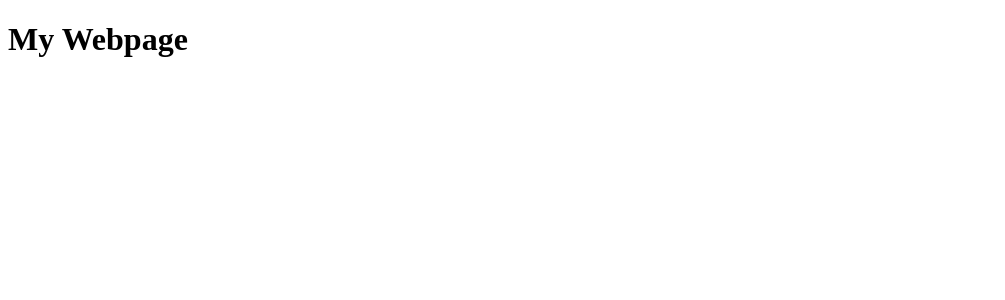
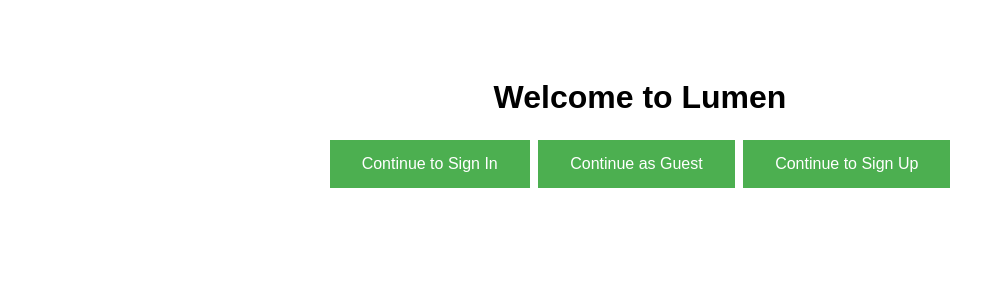
Before and after one commit to nadir-tabouni/Lumen, a Flask app: page / in a window 1280 px wide. Shown: the top 300 px of the page, without its empty margins (0-1005 px from the left). Run offline with Flask 3, Linux system fonts and the light colour scheme.

Commit message:
extend of the index site and extend of the requirements.txt

```diff
--- a/requirements.txt
+++ b/requirements.txt
@@ -1,3 +1,4 @@
 Flask~=3.0.3
 click~=8.1.7
 fastapi~=0.110.1
+Flask-SQLAlchemy==3.0.0
--- /dev/null
+++ b/static/styles.css
@@ -0,0 +1,33 @@
+/* static/styles.css */
+body {
+    font-family: Arial, sans-serif;
+    text-align: center;
+    padding-top: 50px;
+}
+
+.welcome-container h1 {
+    font-size: 2em;
+    margin-bottom: 20px;
+}
+
+.button-container {
+    margin: 20px;
+}
+
+.button {
+    background-color: #4CAF50; /* Green */
+    border: none;
+    color: white;
+    padding: 15px 32px;
+    text-align: center;
+    text-decoration: none;
+    display: inline-block;
+    font-size: 16px;
+    margin: 4px 2px;
+    cursor: pointer;
+    transition: background-color 0.3s;
+}
+
+.button:hover {
+    background-color: #45a049;
+}
--- a/templates/index.html
+++ b/templates/index.html
@@ -1,18 +1,20 @@
+<!-- templates/index.html -->
 <!DOCTYPE html>
-<html lang="de">
+<html lang="en">
 <head>
-    <title>Lumen</title>
+    <meta charset="UTF-8">
+    <meta name="viewport" content="width=device-width, initial-scale=1.0">
+    <title>Welcome to Lumen</title>
+    <link rel="stylesheet" href="{{ url_for('static', filename='styles.css') }}">
 </head>
 <body>
-<ul id="navigation">
-    {% for item in navigation %}
-        <li><a href="{{ item.href }}">{{ item.caption }}</a></li>
-    {% endfor %}
-</ul>
-
-<h1>My Webpage</h1>
-{{ a_variable }}
-
-{# a comment #}
+    <div class="welcome-container">
+        <h1>Welcome to Lumen</h1>
+        <div class="button-container">
+            <a href="/login" class="button">Continue to Sign In</a>
+            <a href="/login-guest" class="button">Continue as Guest</a>
+            <a href="/register" class="button">Continue to Sign Up</a>
+        </div>
+    </div>
 </body>
 </html>
```
